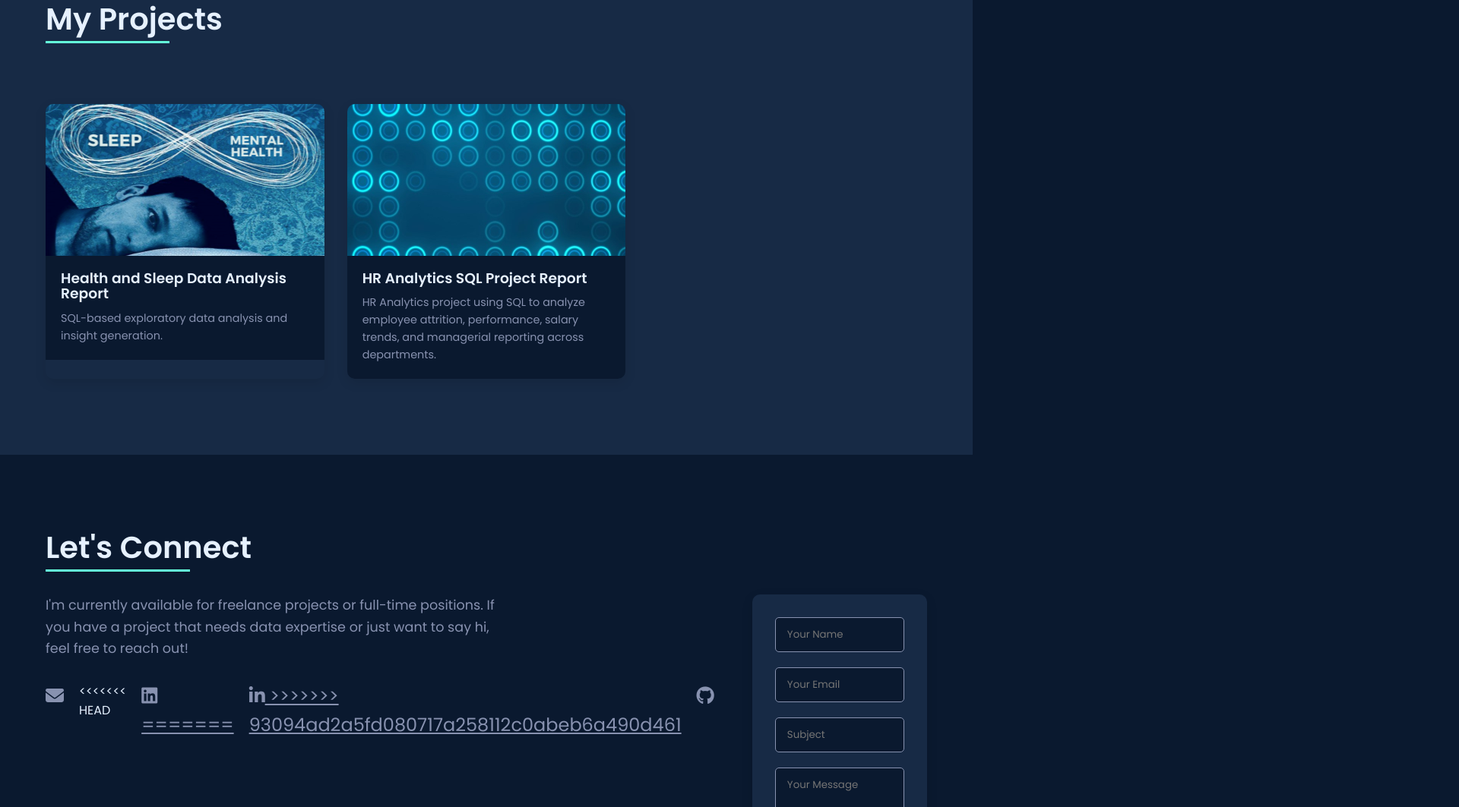
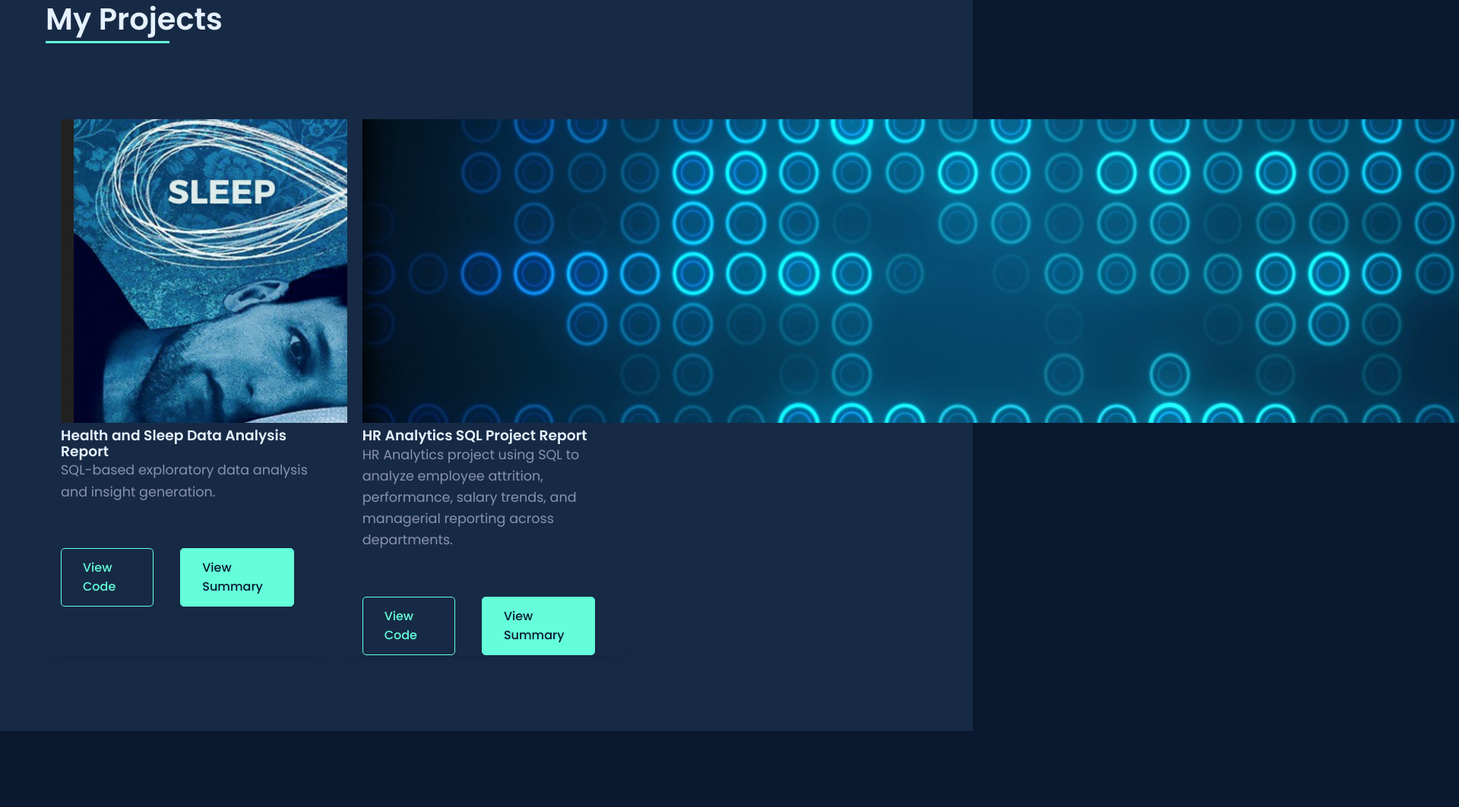
Before and after one commit to KarneRuthvik/PORTFOLIO, a plain HTML site: page index.html in a window 1280 px wide. Shown: the part 1948-3011 px from the top of the page at 76% size, 1920 px wide, since content can reach past the window. Drawn offline with Linux system fonts and the light colour scheme.

Commit message:
Update index.html

```diff
--- a/index.html
+++ b/index.html
@@ -278,49 +278,40 @@
         }
 
         .project-card {
-            position: relative;
+            background-color: var(--light-navy);
             border-radius: 10px;
-            overflow: hidden;
+            padding: 20px;
+            transition: var(--transition);
             box-shadow: 0 5px 15px rgba(0,0,0,0.1);
-            transition: var(--transition);
         }
 
-        .project-img {
-            width: 100%;
-            height: 200px;
-            object-fit: cover;
-            display: block;
-            transition: var(--transition);
+        .project-card:hover {
+            transform: translateY(-5px);
+            box-shadow: 0 10px 20px rgba(0,0,0,0.2);
         }
 
-        .project-info {
-            padding: 20px;
-            background-color: var(--navy);
+        .project-image img {
+            width: 100%;
+            border-radius: 5px;
         }
 
-        .project-title {
+        .project-content {
+            margin-top: 15px;
+        }
+
+        .project-content h3 {
             color: var(--white);
             margin-bottom: 10px;
         }
 
-        .project-desc {
+        .project-content p {
             color: var(--slate);
-            font-size: 0.9rem;
+            margin-bottom: 15px;
         }
 
-        .project-overlay {
-            position: absolute;
-            top: 0;
-            left: 0;
-            width: 100%;
-            height: 100%;
-            background-color: rgba(10, 25, 47, 0.9);
+        .project-links {
             display: flex;
-            flex-direction: column;
-            justify-content: center;
-            align-items: center;
-            opacity: 0;
-            transition: var(--transition);
+            gap: 10px;
         }
 
         .project-card:hover .project-overlay {
```
